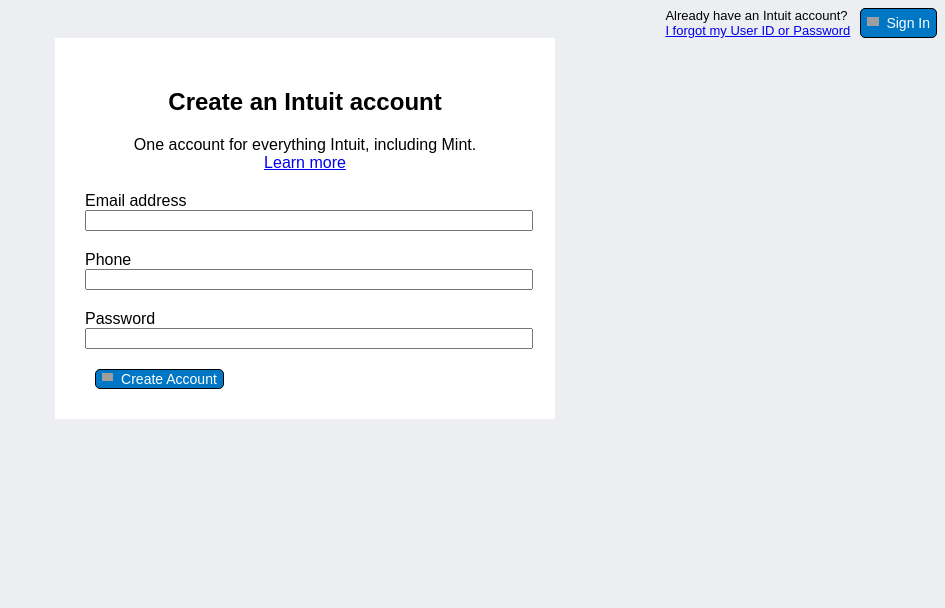
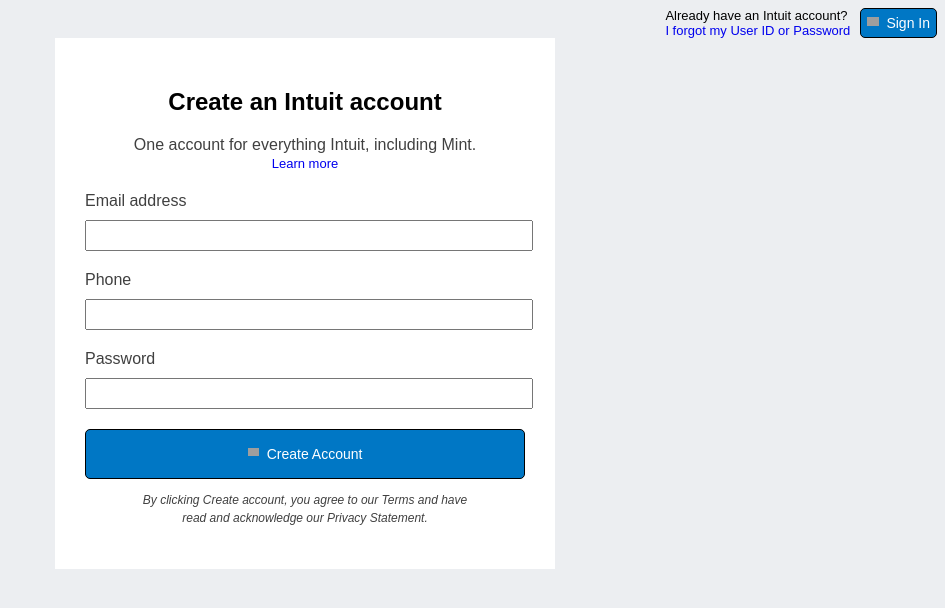
Before and after one commit to carlosprietobarron/SignUpPage-mint, a plain HTML site: page index.html in a window 1280 px wide. Shown: the whole page, without its empty margins (335-1280 px from the left). Drawn offline with Linux system fonts and the light colour scheme; grey boxes are pictures that could not be loaded.

Commit message:
form submit button style and terms and conditions added and styled

```diff
--- a/index.html
+++ b/index.html
@@ -56,6 +56,9 @@
                         <span>Create Account</span>
                     </button>
                 </form>
+                <p id="termsAndService" >
+                    By clicking Create account, you agree to our
+                    Terms and have read and acknowledge our Privacy Statement.</p>
             </div>
         </div>
     </section>
--- a/styles.css
+++ b/styles.css
@@ -3,6 +3,15 @@
     background-color: #eceef1;
     font-family: Arial, Helvetica, sans-serif;
 
+}
+
+label,p{
+    color: #404040;
+}
+
+a{
+    font-size: 13px;
+    text-decoration: none;
 }
 
 #navSignIn{
@@ -80,15 +89,30 @@
 }
 
 #submitButton{
-    margin-left: 10px;
+
     font-size: 14px;
     border: none;
     background-color: #0077c5;
     color: white;
     border: 1px solid black;
     border-radius: 5px;
+    width:100%;
+
+    height: 50px;
+
 }
 
 .inputText{
     width: 100%;
+    margin-top: 10px;
+    height: 25px;
 }
+
+#termsAndService{
+    font-style: italic;
+    font-size: 12px;
+    text-align: center;
+    line-height: 1.5em;
+    padding-left: 50px;
+    padding-right: 50px;
+}
```
